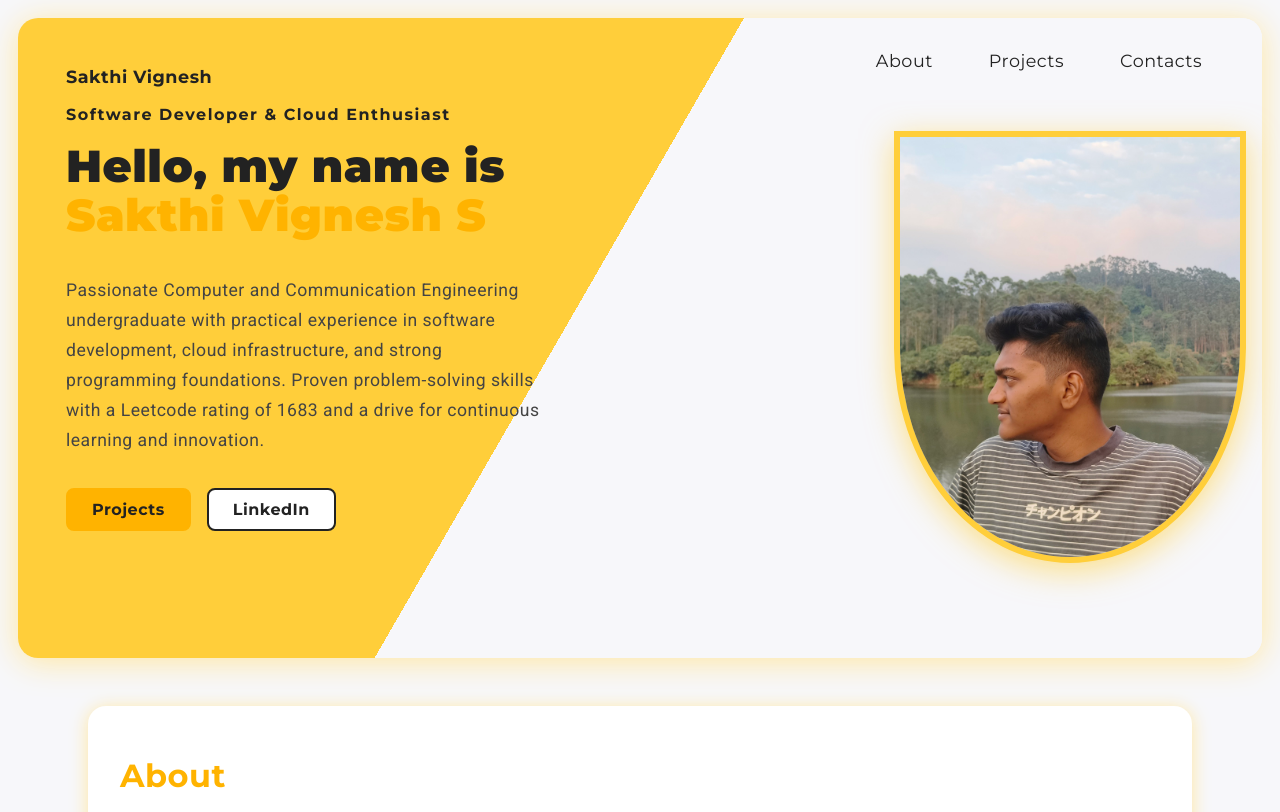
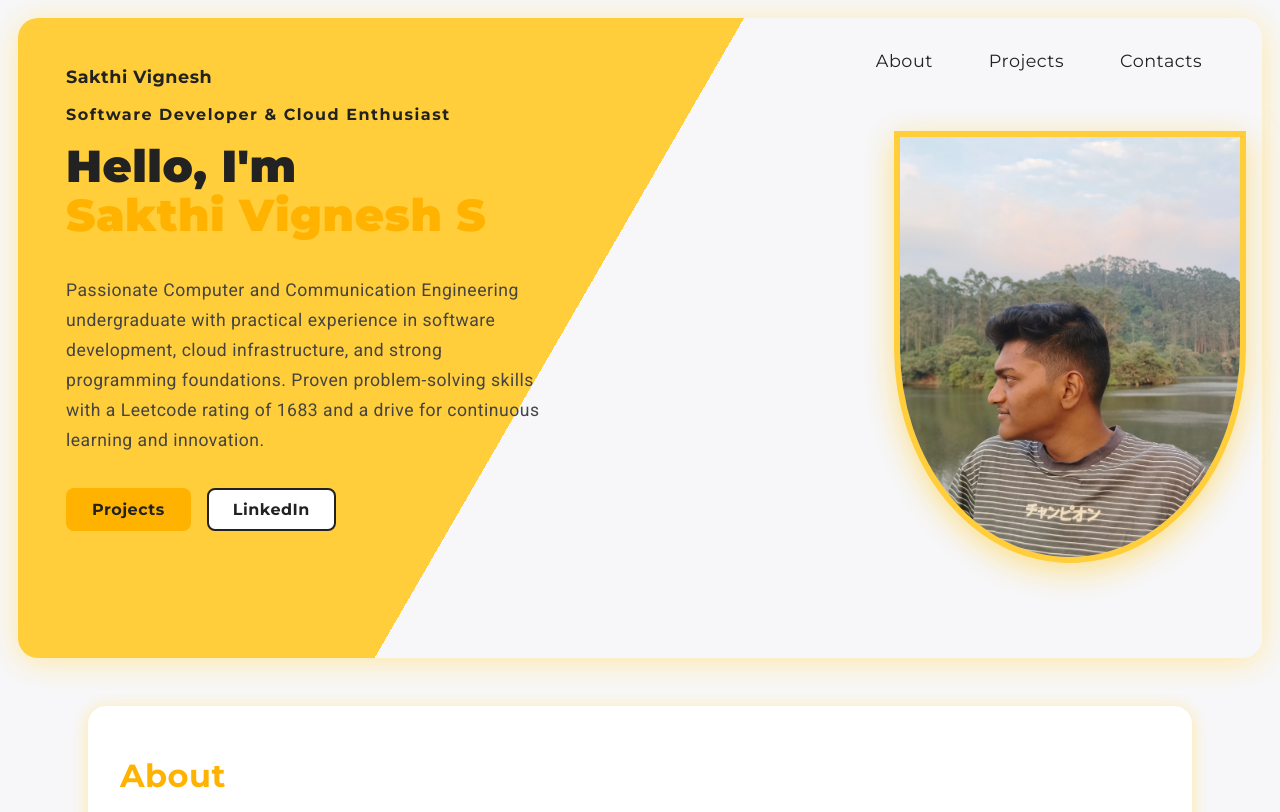
Before and after one commit to Sakthi-007/portfolio-html, a plain HTML site: page index.html in a window 1280 px wide. Shown: the top 812 px of the page. Drawn offline with Linux system fonts and the light colour scheme.

Commit message:
Update index.html

```diff
--- a/index.html
+++ b/index.html
@@ -12,7 +12,7 @@
             <div class="hero-left">
                 <div class="hero-title">Sakthi Vignesh </div>
                 <div class="hero-role">Software Developer & Cloud Enthusiast</div>
-                <h1 class="hero-main">Hello, my name is<br><span class="highlight">Sakthi Vignesh S</span></h1>
+                <h1 class="hero-main">Hello, I'm<br><span class="highlight">Sakthi Vignesh S</span></h1>
                 <p class="hero-desc">Passionate Computer and Communication Engineering undergraduate with practical experience in software development, cloud infrastructure, and strong programming foundations. Proven problem-solving skills with a Leetcode rating of 1683 and a drive for continuous learning and innovation.</p>
                 <div class="hero-btns">
                     <a href="#projects" class="hero-btn primary">Projects</a>
```
